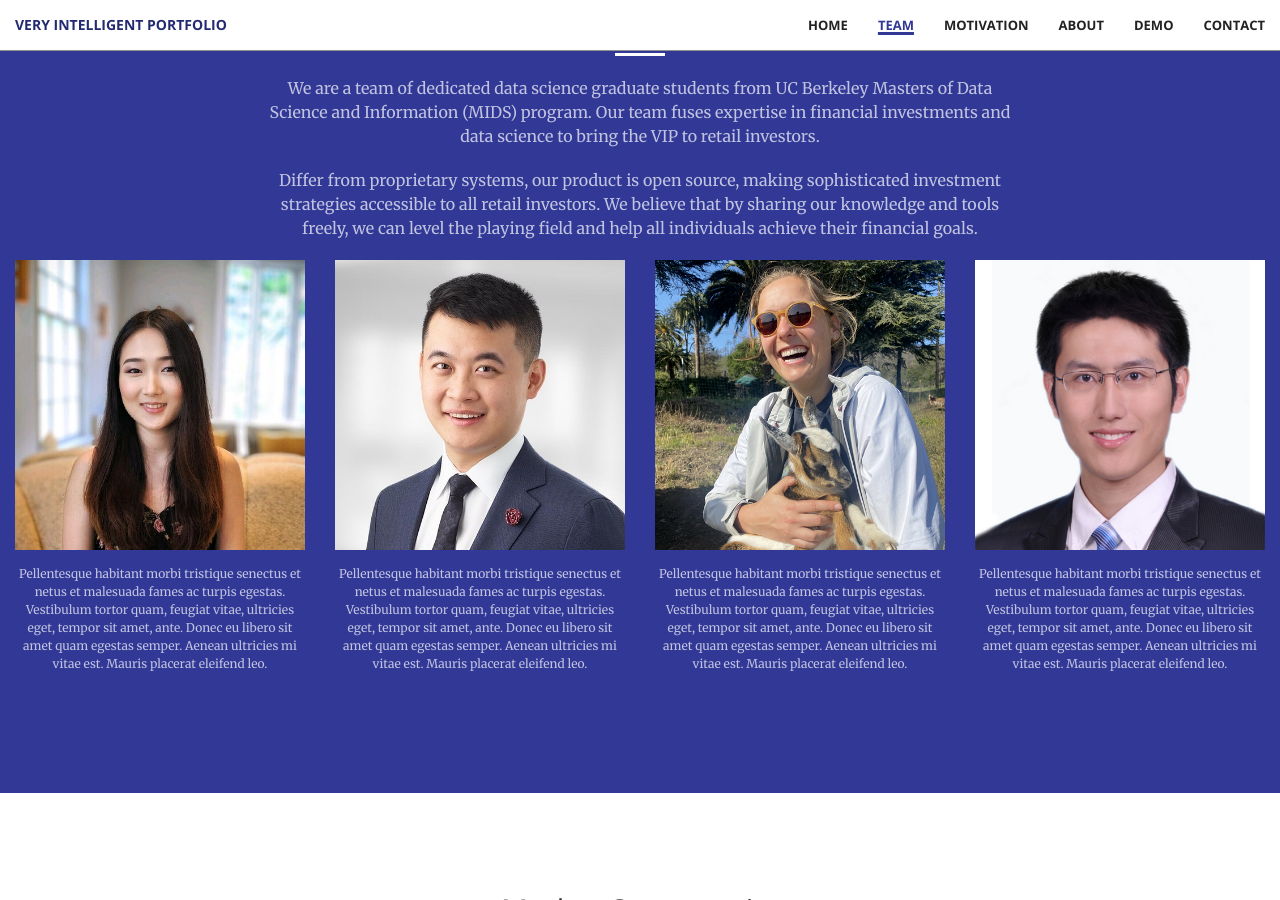
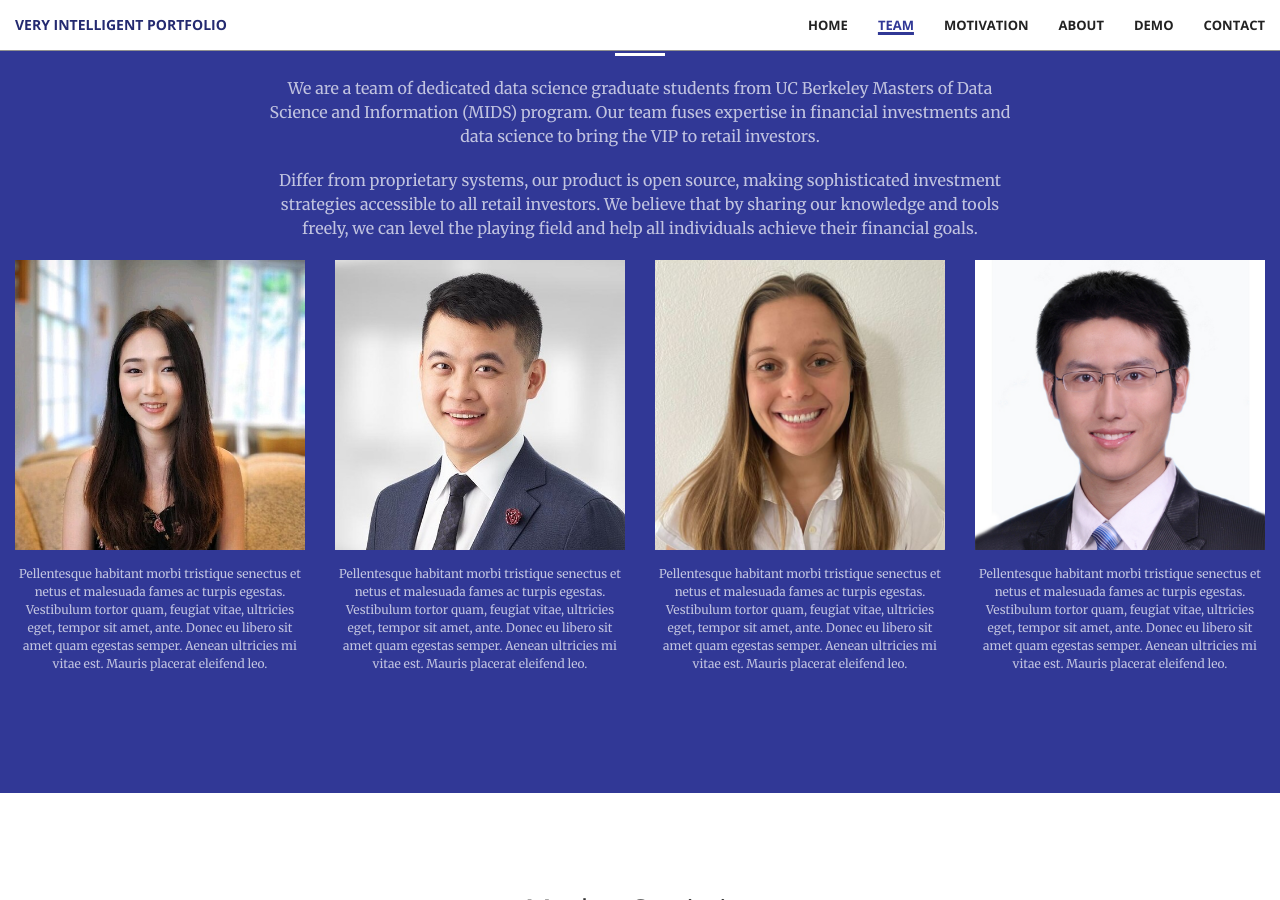
Before and after one commit to Very-Intelligent-Portfolio/Very-Intelligent-Portfolio.github.io, a Jekyll site: the page built from docs/index.html, in a window 1280 px wide and 900 px high, scrolled down 1000 px. Built offline with Jekyll 4.4.1, drawn with Linux system fonts in a browser that asks for light colours; some of the changed text lies outside the part shown.

Commit message:
update_photos_motivation

```diff
--- a/docs/_includes/about.html
+++ b/docs/_includes/about.html
@@ -4,7 +4,7 @@
             <div class="col-lg-8 col-lg-offset-2 text-center">
                 <h2 class="section-heading">Mission</h2>
                 <hr class="light">
-                <p class="text-faded">Pellentesque habitant morbi tristique senectus et netus et malesuada fames ac turpis egestas. Vestibulum tortor quam, feugiat vitae, ultricies eget, tempor sit amet, ante. Donec eu libero sit amet quam egestas semper. Aenean ultricies mi vitae est. Mauris placerat eleifend leo. </p>
+                <p class="text-faded">Our mission at Very Intelligent Portfolio (VIP) is to democratize sophisticated investment strategies for retail investors. We are committed to bridging the gap between professional and individual investors by providing open-source, machine learning-driven tools that optimize portfolio diversification and manage risk. We empower individuals, especially those with concentrated stock positions, to make informed investment decisions, effectively hedge their risks, and secure their financial futures. Through education, innovation, and accessibility, we strive to level the playing field in the US capital markets, fostering a more inclusive and equitable investment landscape for all.</p>
 
                 <h2 class="section-heading">Data</h2>
                 <hr class="light">
@@ -22,7 +22,7 @@
                 <hr class="light">
                 <p class="text-faded">Pellentesque habitant morbi tristique senectus et netus et malesuada fames ac turpis egestas. Vestibulum tortor quam, feugiat vitae, ultricies eget, tempor sit amet, ante. Donec eu libero sit amet quam egestas semper. Aenean ultricies mi vitae est. Mauris placerat eleifend leo. </p>
 
-                <a href="#" class="btn btn-default btn-xl">See VIP in action!</a>
+                <a href="#demo" class="btn btn-default btn-xl">See VIP in action!</a>
             </div>
         </div>
     </div>
--- a/docs/_includes/demo.html
+++ b/docs/_includes/demo.html
@@ -6,7 +6,7 @@
             <div class="video-container">
             <iframe width="1000" height="600" src="https://www.youtube.com/embed/zxQyTK8quyY?si=lbRIng5YorWxHIr5" title="YouTube video player" frameborder="0" allow="accelerometer; autoplay; clipboard-write; encrypted-media; gyroscope; picture-in-picture; web-share" referrerpolicy="strict-origin-when-cross-origin" allowfullscreen></iframe>
             </div>
-            <h2>Try your hands at elevating your portfolio!</h2>
+            <h2 style="margin: 40px;">Try your hands at elevating your portfolio!</h2>
             <a href="#" class="btn btn-default btn-xl wow tada">Try Now!</a>
           </div>
       </div>
--- a/docs/_includes/motivation.html
+++ b/docs/_includes/motivation.html
@@ -1,107 +1,31 @@
 <section id="motivation">
     <div class="container">
-        <div class="row">
+        <div class="row add-bottom">
             <div class="col-lg-12 text-center">
-                <h2 class="section-heading">Market Opportunity</h2>
+                <h2 class="section-heading">Market Statistics</h2>
                 <hr class="primary">
+                <ul class="list-unstyled">
+                    <li><p>The U.S. equity markets represent 41% of the $75 trillion in global equity market cap, or <strong>$30 trillion</strong>. <a href="https://www.sifma.org/resources/research/who-owns-stocks-in-america/">(SIFMA)</a></p></li>
+                    <li><p><strong>61%</strong> of adults in the United States invested in the stock market, who own about 38% of equities in the U.S. <a href="https://www.sifma.org/resources/research/who-owns-stocks-in-america/">(SIFMA)</a></p></li>
+                    <li><p><strong>18%</strong> of U.S. employees have an ownership stake in their employer. <a href="https://www.esop.org/">(ESOP)</a></p></li>
+                    <li><p>Over 14 million, or <strong>1 in 20 adults</strong>, participant in employee stock ownership plans, holding over $2.1 trillion in assets. <a href="https://www.esop.org/">(ESOP)</a></p></li>
+                </ul>
+            </div>
+        </div>
+        <div class="row add-bottom">
+            <div class="col-lg-12 text-center">
+                <h2 class="section-heading">Problem Statement</h2>
+                <hr class="primary">
+                <p>Retail investors, particularly those with concentrated stock positions from employer compensation, often face challenges in <strong>managing portfolio risk</strong> due to limited access to sophisticated investment tools and strategies. The disparity between professional and retail investors' resources creates an uneven playing field, potentially leading to suboptimal investment outcomes for individuals. This situation is further complicated by the constraints of stock vesting periods with more concentrated risks from both <strong>restricted stock investments</strong> and employment within the same company or industry. There is a pressing need for an accessible, open-source solution that can provide retail investors with advanced portfolio optimization and risk management capabilities, enabling them to make more informed decisions and better protect their financial futures in the complex landscape of US capital markets.</p>
             </div>
         </div>
     </div>
     <div class="container">
         <div class="row">
-            <div class="col-lg-3 col-md-6 text-center">
-                <div class="service-box">
-                    <i class="fa fa-4x fa-diamond wow bounceIn text-primary"></i>
-                    <h3>Sturdy Templates</h3>
-                    <p class="text-muted">Our templates are updated regularly so they don't break.</p>
-                </div>
-            </div>
-            <div class="col-lg-3 col-md-6 text-center">
-                <div class="service-box">
-                    <i class="fa fa-4x fa-paper-plane wow bounceIn text-primary" data-wow-delay=".1s"></i>
-                    <h3>Ready to Ship</h3>
-                    <p class="text-muted">You can use this theme as is, or you can make changes!</p>
-                </div>
-            </div>
-            <div class="col-lg-3 col-md-6 text-center">
-                <div class="service-box">
-                    <i class="fa fa-4x fa-newspaper-o wow bounceIn text-primary" data-wow-delay=".2s"></i>
-                    <h3>Up to Date</h3>
-                    <p class="text-muted">We update dependencies to keep things fresh.</p>
-                </div>
-            </div>
-            <div class="col-lg-3 col-md-6 text-center">
-                <div class="service-box">
-                    <i class="fa fa-4x fa-heart wow bounceIn text-primary" data-wow-delay=".3s"></i>
-                    <h3>Made with Love</h3>
-                    <p class="text-muted">You have to make your websites with love these days!</p>
-                </div>
-            </div>
-        </div>
-    </div>
-    <div class="container">
-    </div>
-    <div class="container">
-        <div class="row">
-            <div class="col-lg-3 col-md-6 text-center">
-                <div class="service-box">
-                    <i class="fa fa-4x fa-diamond wow bounceIn text-primary"></i>
-                    <h3>Sturdy Templates</h3>
-                    <p class="text-muted">Our templates are updated regularly so they don't break.</p>
-                </div>
-            </div>
-            <div class="col-lg-3 col-md-6 text-center">
-                <div class="service-box">
-                    <i class="fa fa-4x fa-paper-plane wow bounceIn text-primary" data-wow-delay=".1s"></i>
-                    <h3>Ready to Ship</h3>
-                    <p class="text-muted">You can use this theme as is, or you can make changes!</p>
-                </div>
-            </div>
-            <div class="col-lg-3 col-md-6 text-center">
-                <div class="service-box">
-                    <i class="fa fa-4x fa-newspaper-o wow bounceIn text-primary" data-wow-delay=".2s"></i>
-                    <h3>Up to Date</h3>
-                    <p class="text-muted">We update dependencies to keep things fresh.</p>
-                </div>
-            </div>
-            <div class="col-lg-3 col-md-6 text-center">
-                <div class="service-box">
-                    <i class="fa fa-4x fa-heart wow bounceIn text-primary" data-wow-delay=".3s"></i>
-                    <h3>Made with Love</h3>
-                    <p class="text-muted">You have to make your websites with love these days!</p>
-                </div>
-            </div>
-        </div>
-    </div>
-    <div class="container">
-        <div class="row">
-            <div class="col-lg-3 col-md-6 text-center">
-                <div class="service-box">
-                    <i class="fa fa-4x fa-diamond wow bounceIn text-primary"></i>
-                    <h3>Sturdy Templates</h3>
-                    <p class="text-muted">Our templates are updated regularly so they don't break.</p>
-                </div>
-            </div>
-            <div class="col-lg-3 col-md-6 text-center">
-                <div class="service-box">
-                    <i class="fa fa-4x fa-paper-plane wow bounceIn text-primary" data-wow-delay=".1s"></i>
-                    <h3>Ready to Ship</h3>
-                    <p class="text-muted">You can use this theme as is, or you can make changes!</p>
-                </div>
-            </div>
-            <div class="col-lg-3 col-md-6 text-center">
-                <div class="service-box">
-                    <i class="fa fa-4x fa-newspaper-o wow bounceIn text-primary" data-wow-delay=".2s"></i>
-                    <h3>Up to Date</h3>
-                    <p class="text-muted">We update dependencies to keep things fresh.</p>
-                </div>
-            </div>
-            <div class="col-lg-3 col-md-6 text-center">
-                <div class="service-box">
-                    <i class="fa fa-4x fa-heart wow bounceIn text-primary" data-wow-delay=".3s"></i>
-                    <h3>Made with Love</h3>
-                    <p class="text-muted">You have to make your websites with love these days!</p>
-                </div>
+            <div class="col-lg-12 text-center">
+                <h2 class="section-heading">Market Research</h2>
+                <hr class="primary">
+                <p>But don't simply take our words for it, let's hear what retail investors have to say about this! We conducted market research surveys to better inform us of our product and market interest. We received more than 80 survey responses from MIDS and personal contacts and here is what the survey results tell us.</p>
             </div>
         </div>
     </div>
--- a/docs/_includes/team.html
+++ b/docs/_includes/team.html
@@ -19,6 +19,9 @@
                             <div class="project-category text-faded">
                                 Project Manager
                             </div>
+                            <div class="project-category text-faded">
+                                Application Developer
+                            </div>
                             <div class="project-name">
                                 Rachel Gao, CPA
                             </div>
@@ -34,6 +37,9 @@
                         <div class="portfolio-box-caption-content">
                             <div class="project-category text-faded">
                                 Subject Matter Expert
+                            </div>
+                            <div class="project-category text-faded">
+                                Infrastructure Engineer
                             </div>
                             <div class="project-name">
                                 Ray Cao, CFA
--- a/docs/_sass/_base.scss
+++ b/docs/_sass/_base.scss
@@ -298,6 +298,10 @@ header {
     }
 }
 
+.add-bottom {
+    margin-bottom: 40px;
+}
+
 // Bootstrap Overrides
 .text-primary {
     color: $theme-primary;
```
Also changed, not shown: docs/img/team/jenna.jpg.
